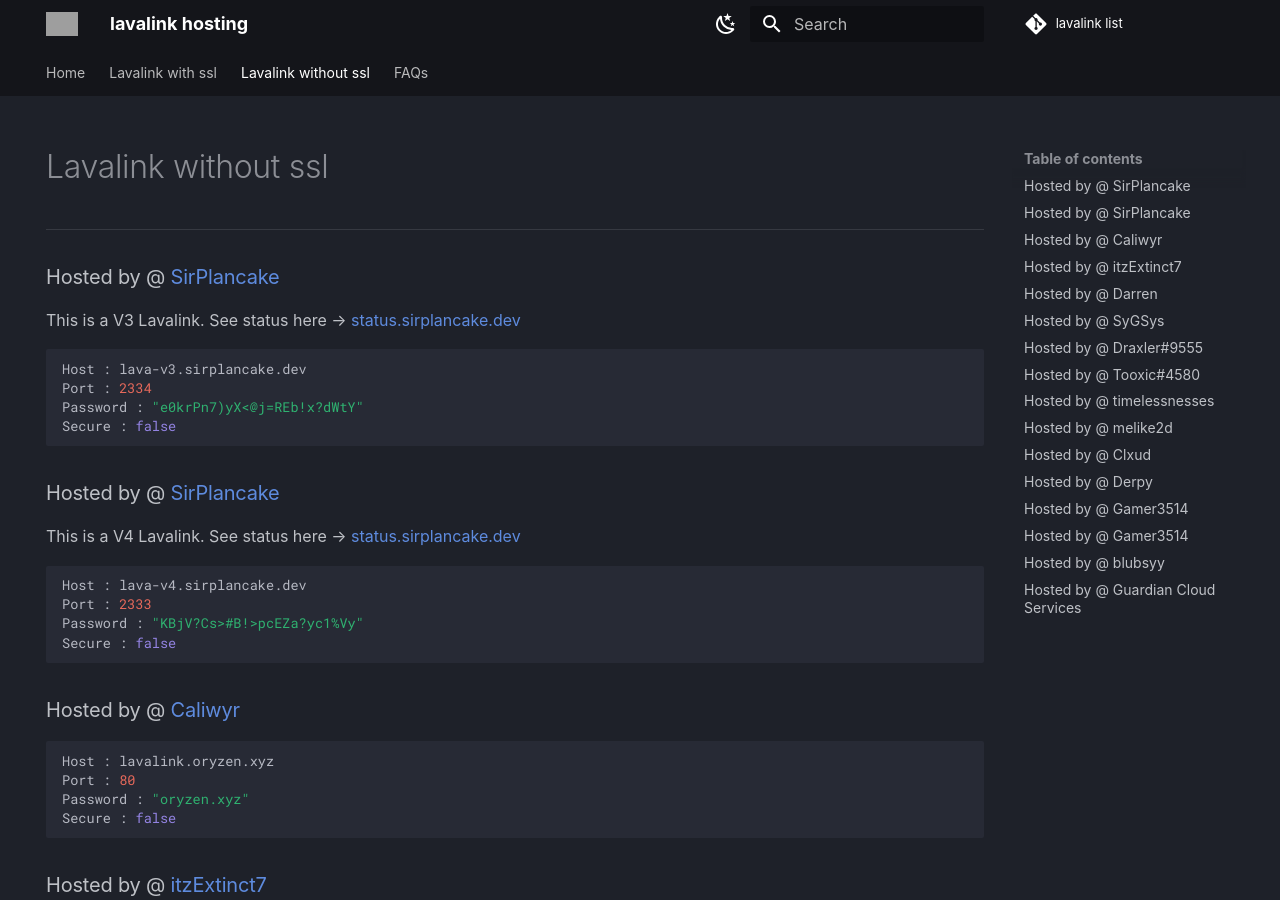
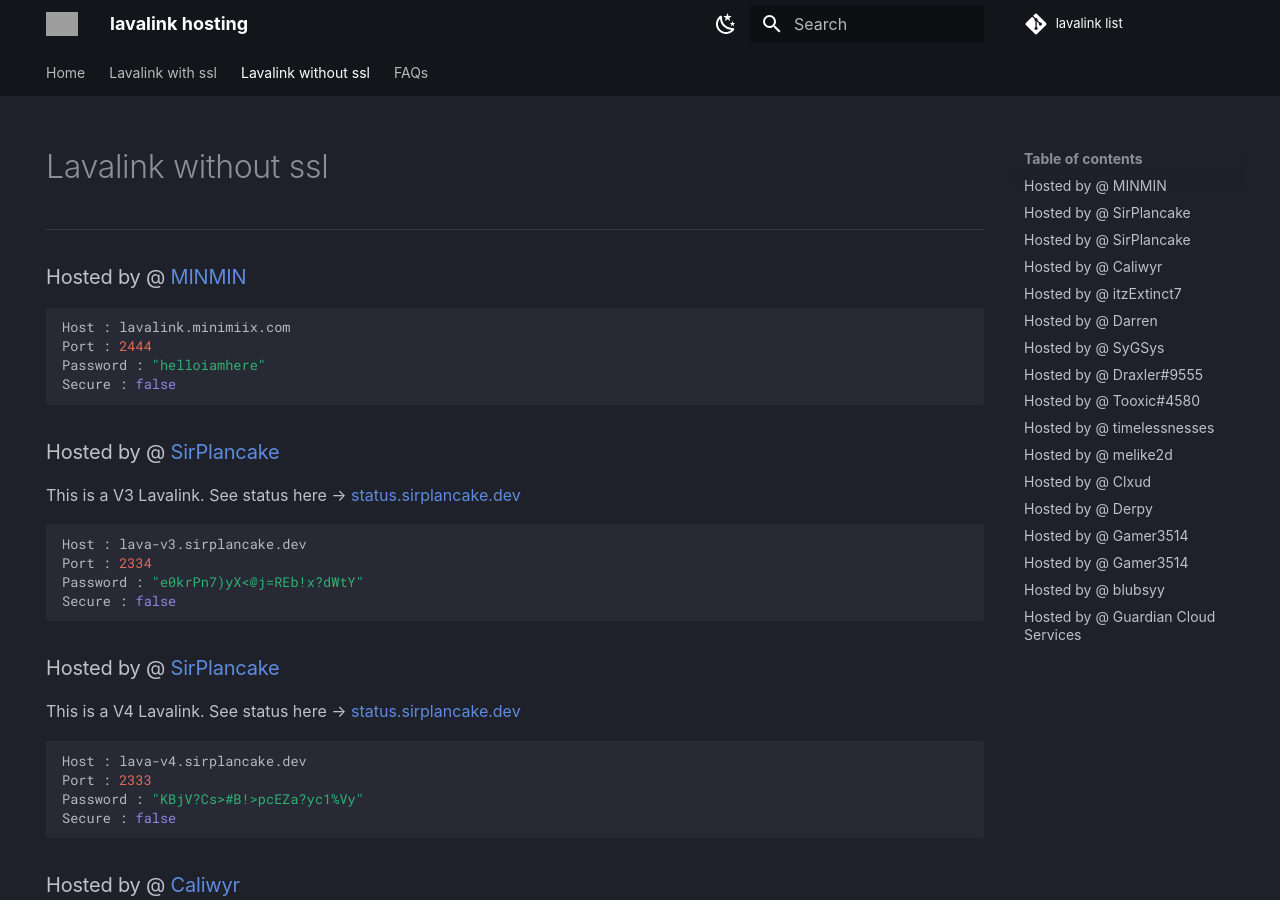
Before and after one commit to DarrenOfficial/lavalink-list, an MkDocs documentation site: the page built from docs/NoSSL/lavalink-without-ssl.md, in a window 1280 px wide and 900 px high. Built offline with MkDocs 1.6.1 and Material for MkDocs 9.7.7, drawn with Linux system fonts in a browser that asks for light colours; comment, search, counter and statistics services are not loaded; a style sheet for code colours, icons or effects is not loaded; grey boxes are pictures that could not be loaded.

Commit message:
Update lavalink-without-ssl.md

````diff
--- a/docs/NoSSL/lavalink-without-ssl.md
+++ b/docs/NoSSL/lavalink-without-ssl.md
@@ -7,6 +7,13 @@ description: Without SSL should work out of the box!
 <div data-ea-style="stickybox" class="dark horizontal" data-ea-publisher="darrennathanaelcom" data-ea-type="image"></div>
 
 ---
+### Hosted by @ [MINMIN](https://minimiix.com)
+```bash
+Host : lavalink.minimiix.com
+Port : 2444
+Password : "helloiamhere"
+Secure : false
+```
 
 ### Hosted by @ [SirPlancake](https://discord.gg/cYAUHdznTJ)
 This is a V3 Lavalink. See status here -> [status.sirplancake.dev](https://status.sirplancake.dev/)
````
